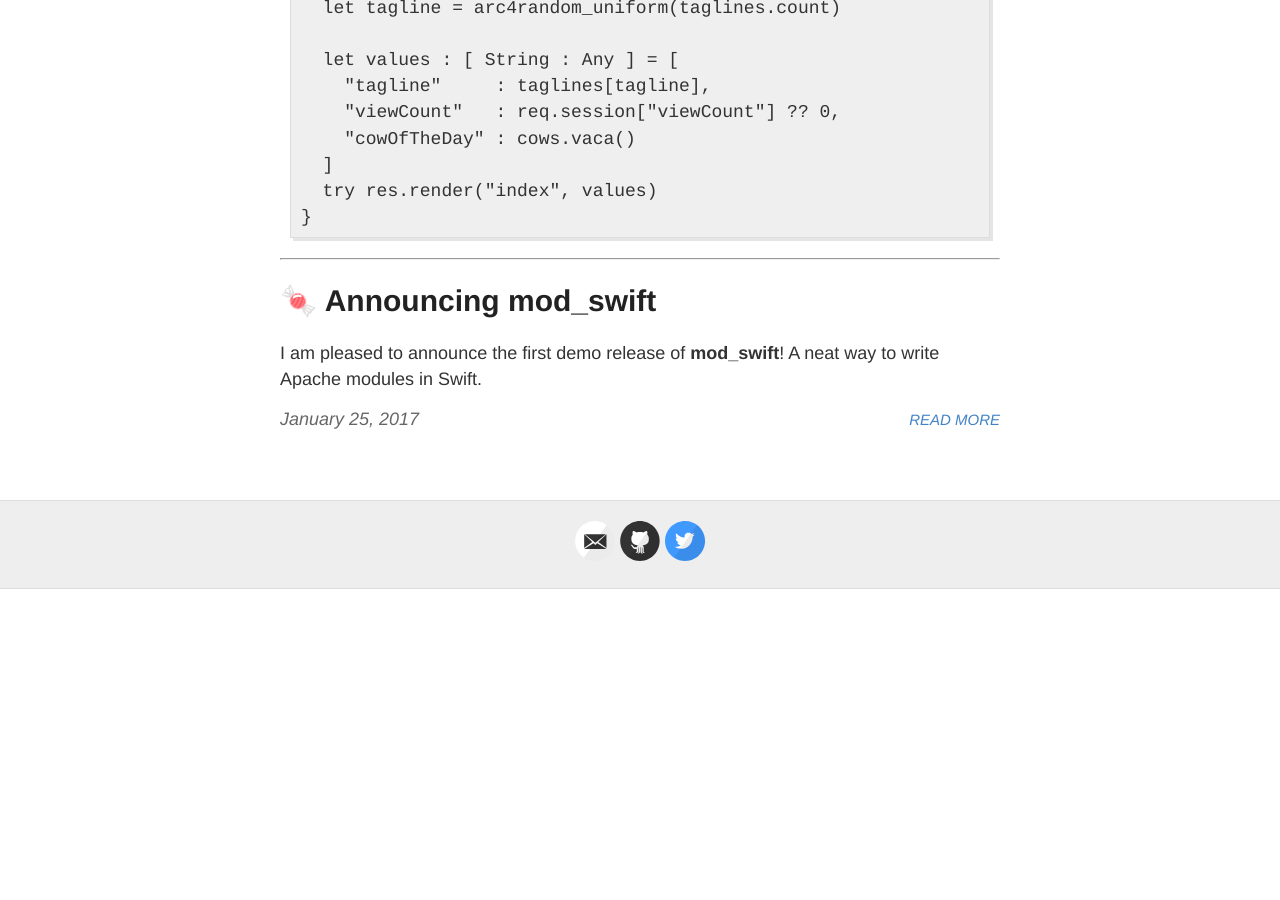
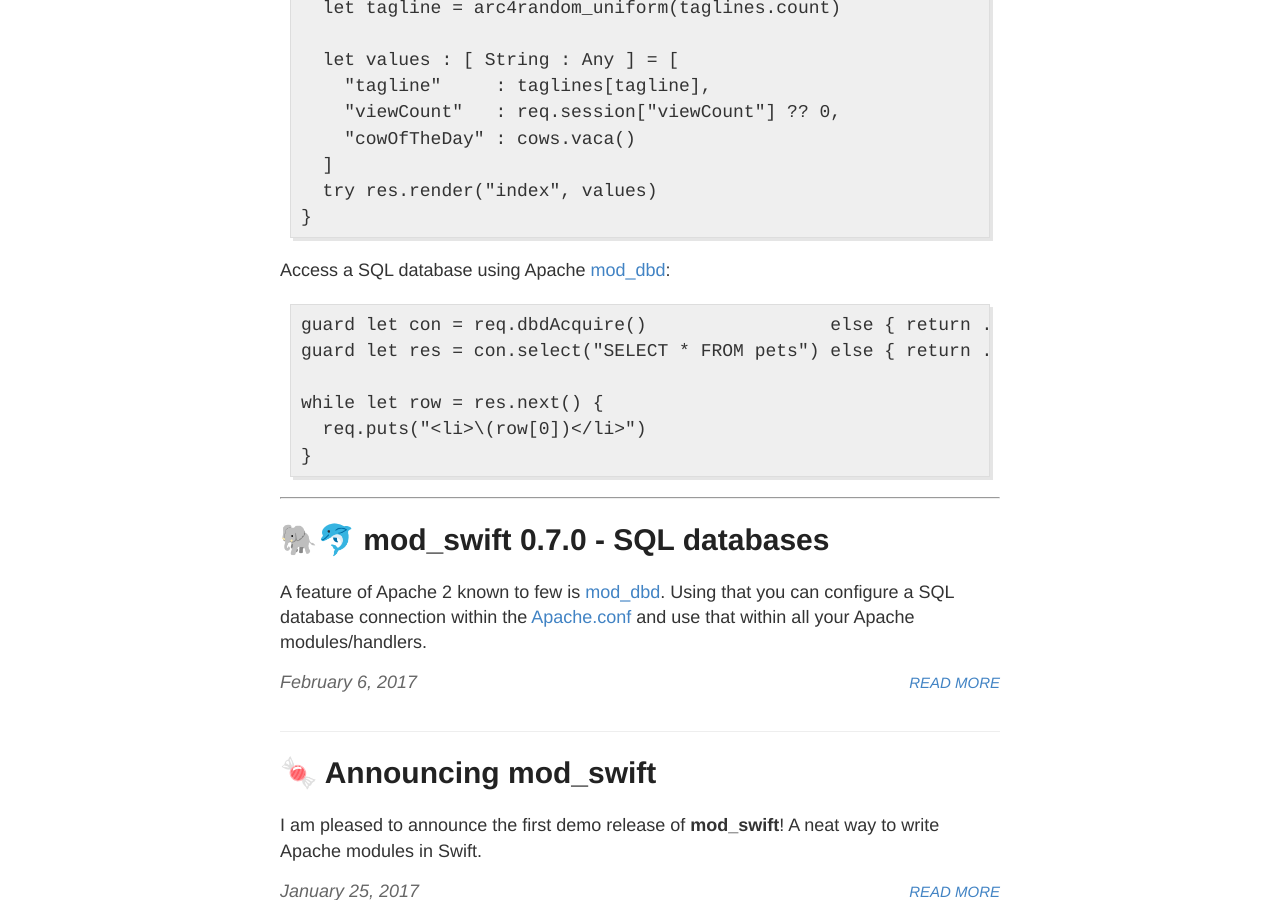
Before and after one commit to modswift/mod-swift.github.io, a Jekyll site: the page built from index.html, in a window 1280 px wide and 900 px high, scrolled down 970 px. Built offline with Jekyll 4.4.1, drawn with Linux system fonts in a browser that asks for light colours; comment, search, counter and statistics services are not loaded; before the commit the page ends 1559 px from its top, so only the background shows below that.

Commit message:
Mod_dbd entry

```diff
--- /dev/null
+++ b/_posts/2017-02-06-moddbd.md
@@ -0,0 +1,75 @@
+---
+layout: post
+title: 🐘🐬 mod_swift 0.7.0 - SQL databases
+tags: apache linux swift server side
+---
+
+A feature of Apache 2 known to few is
+[mod_dbd](https://httpd.apache.org/docs/2.4/mod/mod_dbd.html).
+Using that you can configure a SQL database connection within the
+[Apache.conf](https://github.com/AlwaysRightInstitute/mod_swift/blob/master/apache.conf#L79)
+and use that within all your Apache modules/handlers.
+
+Though you can also write your own, Apache 2 comes with drivers for
+[SQLite3](https://www.sqlite.org),
+[PostgreSQL](http://postgresql.org),
+MySQL and Oracle.
+The macOS system Apache and the one than can be tapped in Homebrew
+includes SQLite3.
+On Linux you can easily install the ones you want:
+
+    sudo apt-get install libaprutil1-dbd-sqlite3 \
+                         libaprutil1-dbd-pgsql
+
+Your Swift Apache module doesn't need to concern itself with the database type
+or connection, it can just ask Apache for a connection and it'll happily
+return one from its pool.
+The code looks like this:
+
+    guard let con = req.dbdAcquire()                 else { return ... }
+    guard let res = con.select("SELECT * FROM pets") else { return ... }
+
+    while let row = res.next() {
+      req.puts("<li>\(row[0])</li>")
+    }
+
+So how does Apache know how to connect and all that? As everything in Apache,
+the admin can configure that in the apache.conf:
+
+    <IfModule dbd_module>
+      DBDriver  sqlite3
+      DBDParams "/var/data/testdb.sqlite3"
+    </IfModule>
+
+Or to access your favorite OpenGroupware.org database using PostgreSQL:
+
+    <IfModule dbd_module>
+      DBDriver pgsql
+      DBDParams "host=127.0.0.1 port=5432 dbname=OGo user=OGo password=OGo"
+
+      # Connection Pool Management
+      DBDMin      1
+      DBDKeep     2
+      DBDMax     10
+      DBDExptime 60
+    </IfModule>
+
+You get the idea. We provide a simple wrapper for the select query shown as
+part of our
+[mods_baredemo](https://github.com/AlwaysRightInstitute/mod_swift/blob/master/mods_baredemo/Sources/DatabaseAPI.swift).
+It is still very simplistic though you can access all the mod_dbd API as
+demoed by that wrapper.
+
+It is funny what stuff Apache can do, right? And all that in a little clumsy
+but very modular way.
+With **mod_swift** we can reduce the clumsyness and potentially come up with
+something quite neat.
+
+<hr />
+Like it? You are welcome!
+
+There is a [Slack team](http://slack.noze.io/) and a
+[Mailing list](https://groups.google.com/d/forum/mod_swift)
+you can join for discussion.
+
+Have fun! *hh*
--- a/index.html
+++ b/index.html
@@ -48,6 +48,7 @@
   }
 }
 </code></pre></div>
+
 <p>Middleware using Express features like Mustache templates or
    JSON support:</p>
 <div class="highlighter-rouge">
@@ -67,6 +68,17 @@
     "cowOfTheDay" : cows.vaca()
   ]
   try res.render("index", values)
+}
+</code></pre></div>
+
+<p>Access a SQL database using Apache
+  <a href="https://httpd.apache.org/docs/2.4/mod/mod_dbd.html">mod_dbd</a>:</p>
+<div class="highlighter-rouge">
+<pre class="code highlight"><code>guard let con = req.dbdAcquire()                 else { return ... }
+guard let res = con.select("SELECT * FROM pets") else { return ... }
+
+while let row = res.next() {
+  req.puts("&lt;li&gt;\(row[0])&lt;/li&gt;")
 }
 </code></pre></div>
 
```
